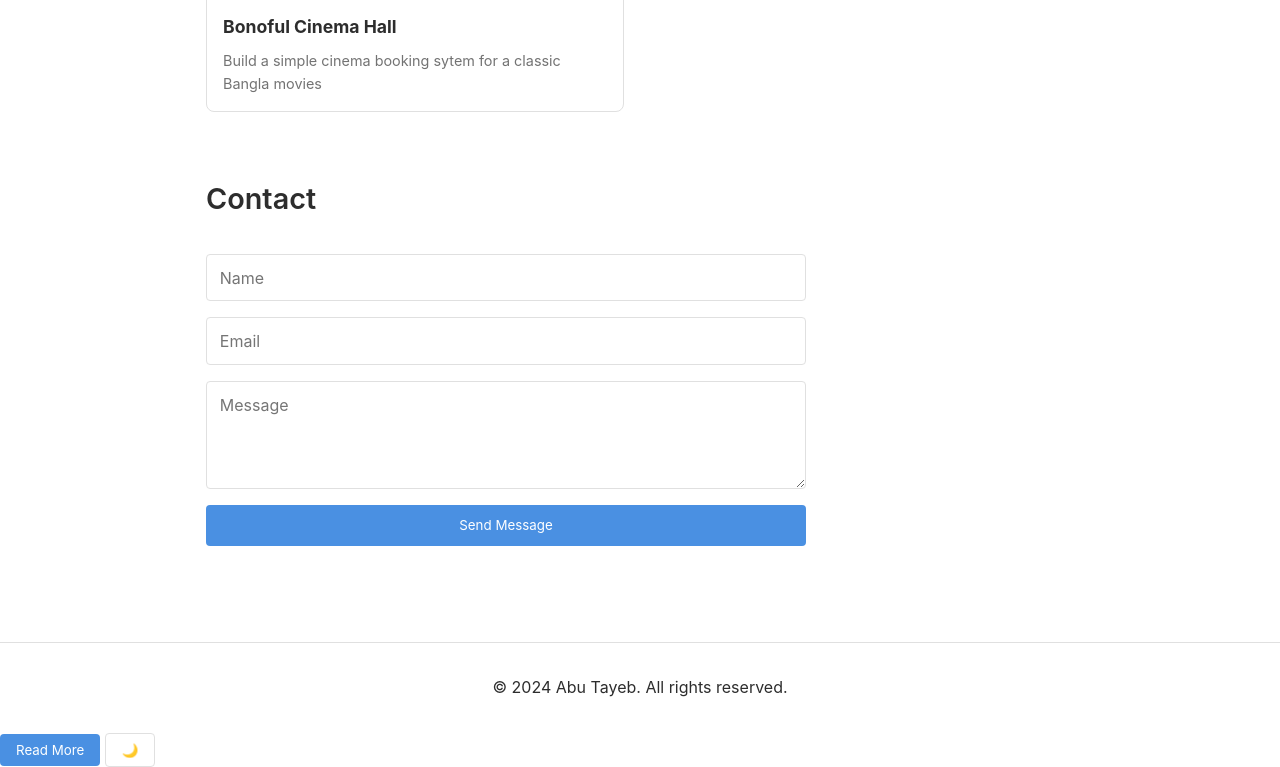
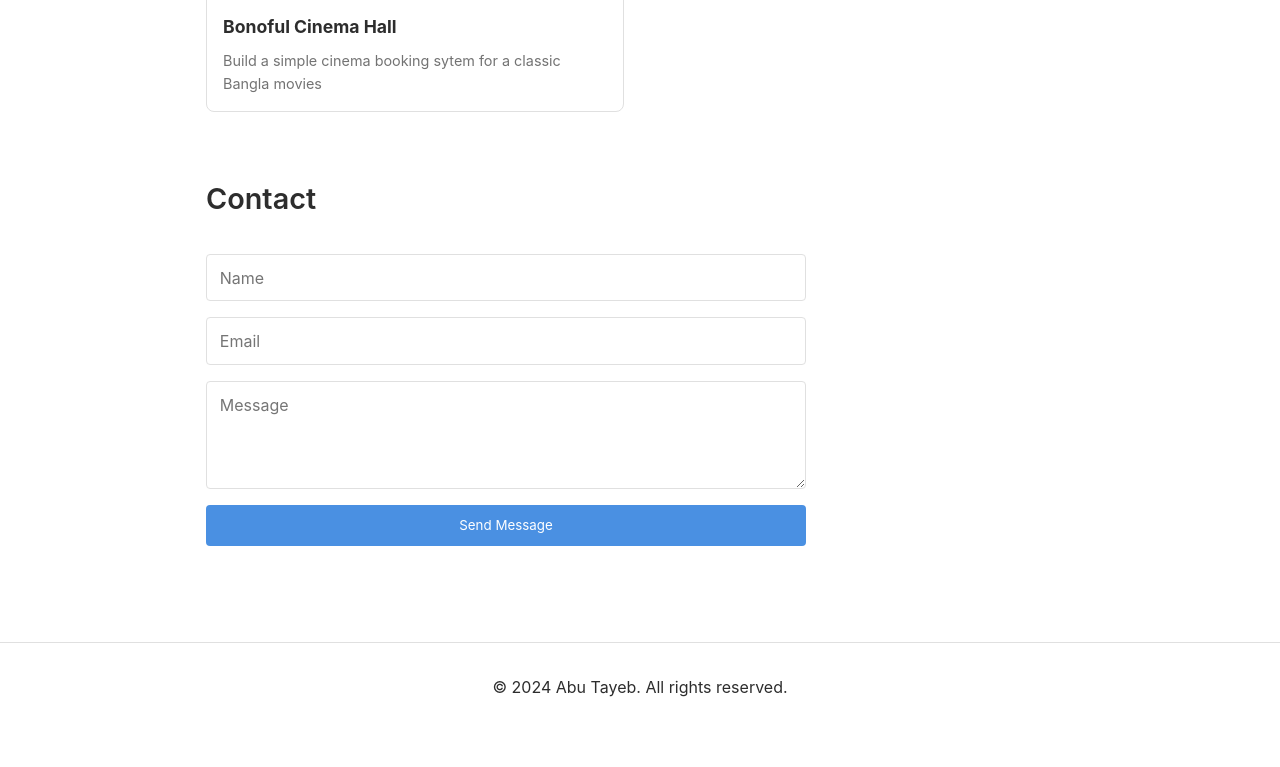
Before and after one commit to MohammadAyon/Abu-Tayeb, a plain HTML site: page index.html in a window 1280 px wide. Shown: the part 3698-4465 px from the top of the page. After the commit the page ends 4431 px from the top, so only its background shows below. Drawn offline with Linux system fonts and the light colour scheme.

```diff
--- a/index.html
+++ b/index.html
@@ -256,8 +256,7 @@
     <footer>
         <p>&copy; 2024 Abu Tayeb. All rights reserved.</p>
     </footer>
-    <button class="read-more-btn">Read More</button>
-    <button id="dark-mode-toggle">🌙</button>
+
     <script src="script.js"></script>
 </body>
 </html>
```
